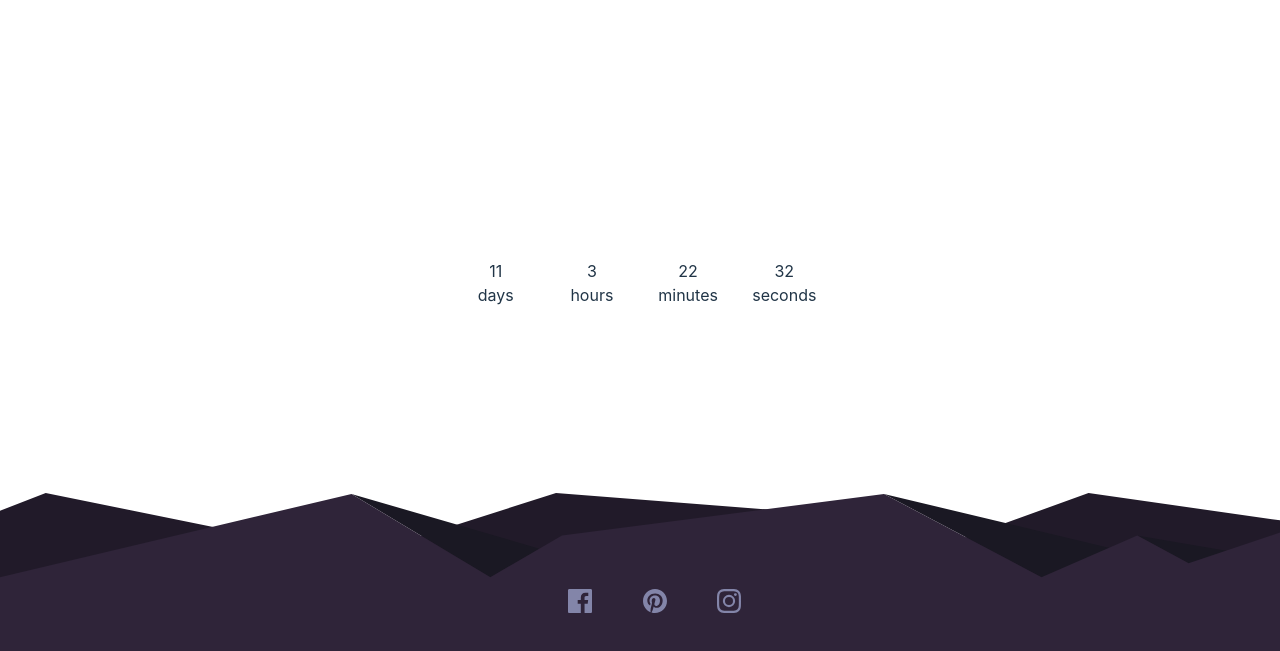
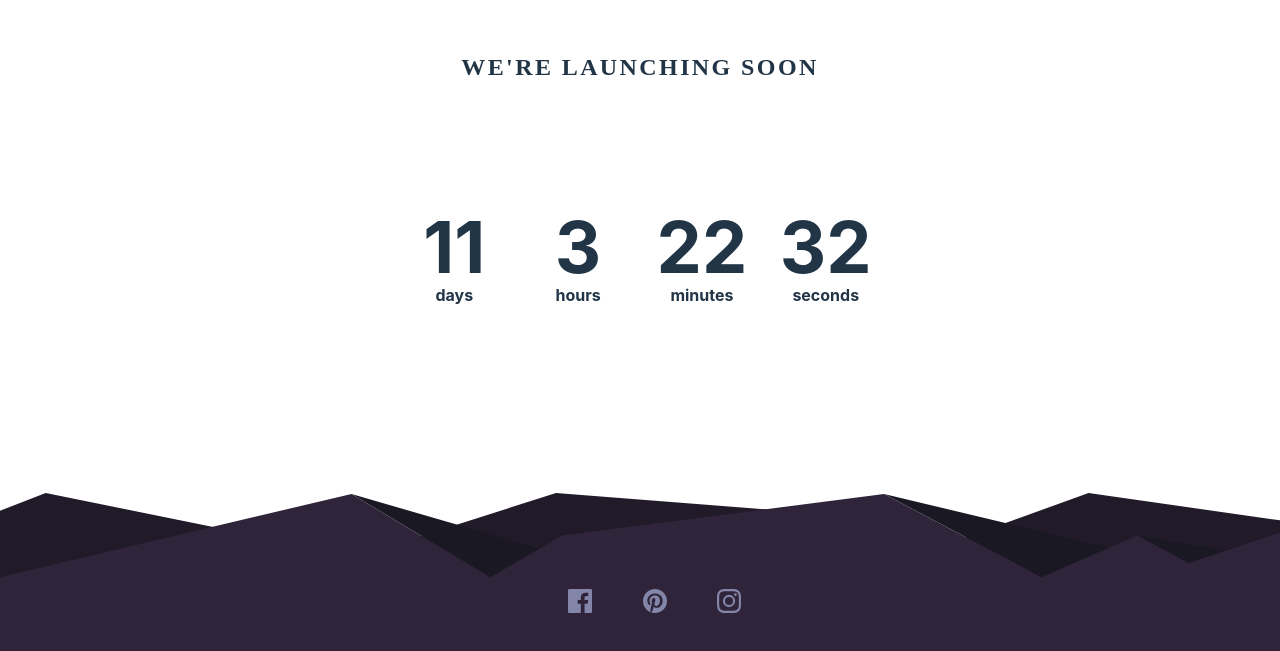
Before and after one commit to Elio1995/countdown-timer, a React (Vite) app: page / in a window 1280 px wide. Shown: the part 117-768 px from the top of the page. Built offline with nearby package versions, Linux system fonts and the light colour scheme.

Commit message:
Fixing some font styling and positioning

```diff
--- a/src/App.css
+++ b/src/App.css
@@ -1,8 +1,10 @@
 #root {
   max-width: 1440px;
-  text-align: center;
+  height: 100%;
+}
+.App {
+  text-align: -webkit-center;
   justify-content: center;
-  height: 100%;
 }
 
 .footer {
@@ -13,3 +15,7 @@
   width: 100%;
   height: 190px;
 }
+
+.title {
+  font-family: Red Hat Text;
+}
--- a/src/App.tsx
+++ b/src/App.tsx
@@ -7,6 +7,9 @@ function App() {
   return (
     <>
       <div className="App">
+        <p className="title font-bold mb-32 text-2xl tracking-widest">
+          WE'RE LAUNCHING SOON
+        </p>
         <Timer />
         <Footer />
       </div>
--- a/src/components/Footer.tsx
+++ b/src/components/Footer.tsx
@@ -4,7 +4,7 @@ import "../App.css";
 function Footer() {
   return (
     <div className="footer">
-      <div className="w-56 mt-24 ml-20 inline-block">
+      <div className="w-56 mt-24 ml-20">
         <div className="grid grid-cols-3">
           <img src="../../images/icon-facebook.svg" />
           <img src="../../images/icon-pinterest.svg" />
--- a/src/components/Timer.tsx
+++ b/src/components/Timer.tsx
@@ -20,7 +20,7 @@ function Timer() {
         days: Math.floor(difference / (1000 * 60 * 60 * 24)),
         hours: Math.floor((difference / (1000 * 60 * 60)) % 24),
         minutes: Math.floor((difference / 1000 / 60) % 60),
-        seconds: Math.floor((difference / 1000) % 60),
+        seconds: !0 ? Math.floor((difference / 1000) % 60) : 0,
       };
     }
 
@@ -45,14 +45,15 @@ function Timer() {
     }
 
     timerComponents.push(
-      <span key={timeLeft[interval as keyof time]} className="grid">
-        {timeLeft[interval as keyof time]} <span>{interval} </span>
+      <span key={timeLeft[interval as keyof time]} className="grid font-bold">
+        <span className="text-7xl">{timeLeft[interval as keyof time]}</span>{" "}
+        <span>{interval} </span>
       </span>
     );
   });
 
   return (
-    <div className="grid grid-cols-4 gap-8 w-fit">
+    <div className="grid grid-cols-4 gap-8 w-fit mb-52">
       {timerComponents.length ? timerComponents : <span>Time's up!</span>}
     </div>
   );
```
